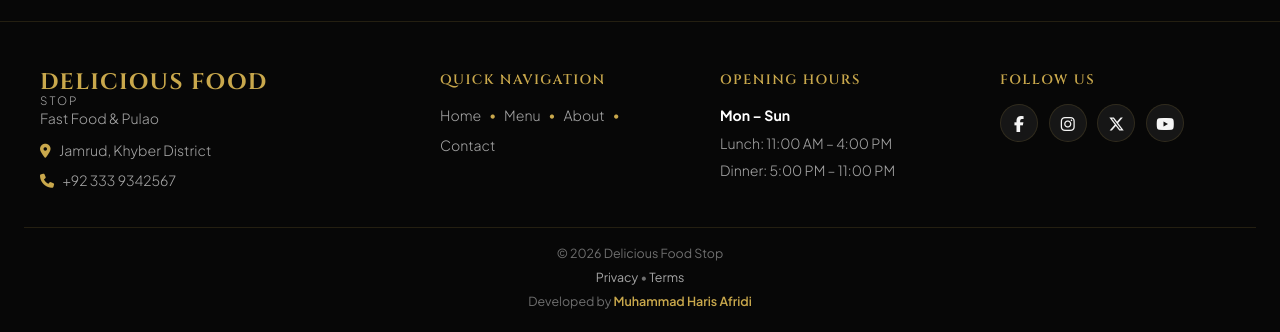
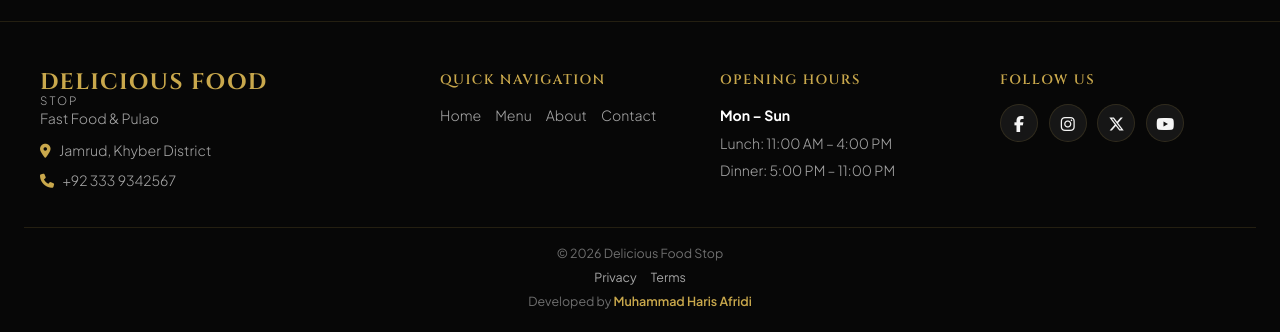
Before and after one commit to ahmadyarafridi/new-web-app, a Django app: page /about/ in a window 1280 px wide. Shown: the part 1285-1617 px from the top of the page. Run offline with Django 5.2, Linux system fonts and the light colour scheme; data comes from the database, SQL or seed files in the repository; some libraries are stand-ins or nearby versions; some web fonts are replaced.

Commit message:
Remove list dots from footer Quick Navigation and Privacy/Terms line

```diff
--- a/templates/base.html
+++ b/templates/base.html
@@ -224,13 +224,10 @@
 
             <div class="footer-links">
                 <h3>Quick Navigation</h3>
-                <div class="footer-nav-dots">
+                <div class="footer-nav-dots" style="gap: 14px;">
                     <a href="{% url 'index' %}">Home</a>
-                    <span class="dot">•</span>
                     <a href="{% url 'menu' %}">Menu</a>
-                    <span class="dot">•</span>
                     <a href="{% url 'about' %}">About</a>
-                    <span class="dot">•</span>
                     <a href="{% url 'contact' %}">Contact</a>
                 </div>
             </div>
@@ -256,7 +253,7 @@
         <hr style="border: none; border-top: 1px solid var(--color-border); margin: 20px 0 16px;">
         <div class="footer-copy" style="text-align: center; font-size: 0.78rem; color: var(--color-text-muted); display: flex; flex-direction: column; gap: 4px; align-items: center;">
             <p style="margin: 0;">&copy; {% now "Y" %} Delicious Food Stop</p>
-            <p style="margin: 0;"><a href="#" style="color: var(--color-text-gray); text-decoration: none;">Privacy</a> &bull; <a href="#" style="color: var(--color-text-gray); text-decoration: none;">Terms</a></p>
+            <p style="margin: 0; display: flex; gap: 14px;"><a href="#" style="color: var(--color-text-gray); text-decoration: none;">Privacy</a> <a href="#" style="color: var(--color-text-gray); text-decoration: none;">Terms</a></p>
             <p style="margin: 0;">Developed by <a href="https://harisyar-ai.github.io/harisyar-ai/" target="_blank" rel="noopener noreferrer" style="color: var(--color-primary); font-weight: 600; text-decoration: none;">Muhammad Haris Afridi</a></p>
         </div>
     </footer>
```
